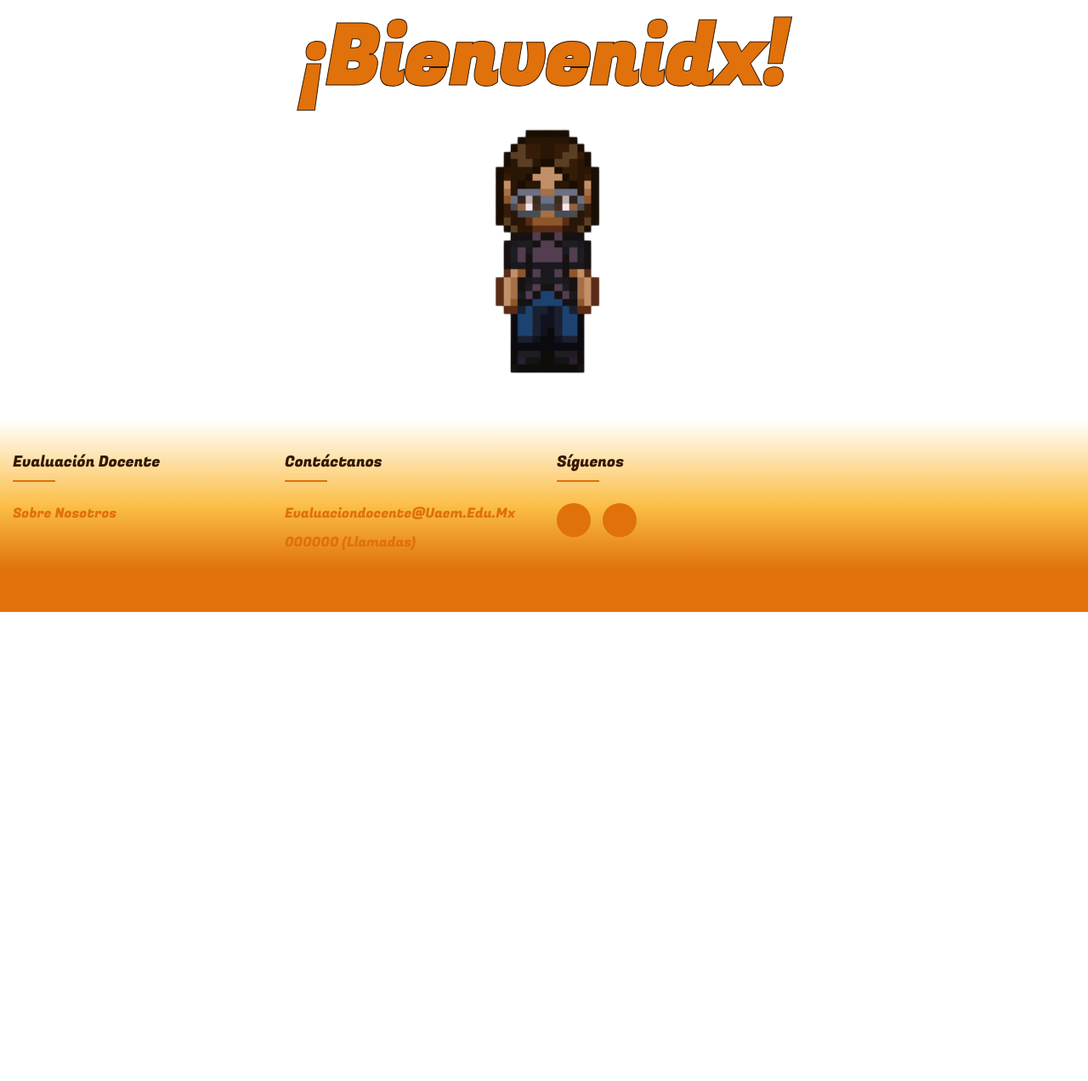
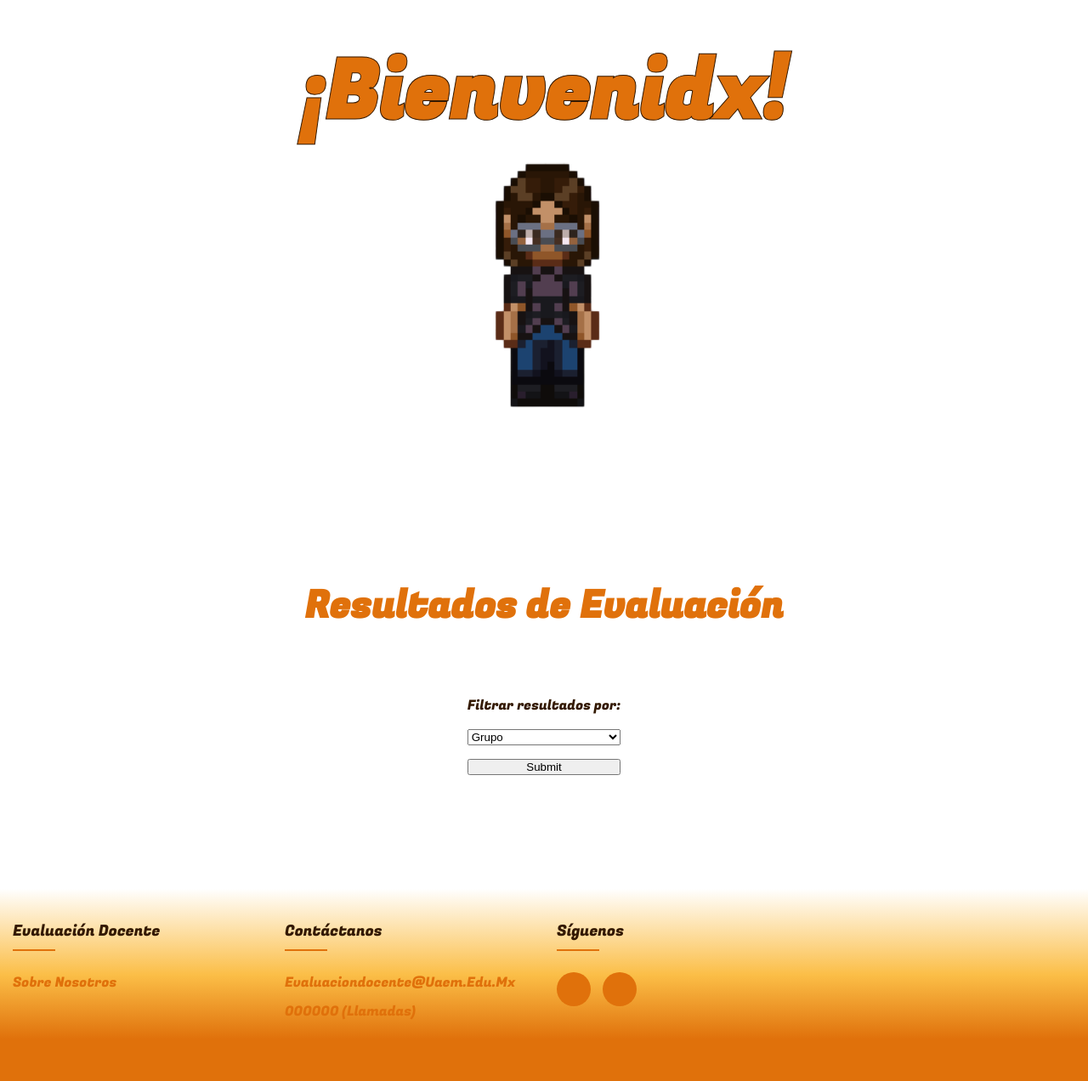
Before and after one commit to giulia-lm/teacher-evaluation-web, a Flask app: page /teachers/inicio in a window 1280 px wide. Shown: the part 92-1364 px from the top of the page at 85% size. Before the commit the page ends 812 px from the top, so only its background shows below. Run offline with Flask 3, Linux system fonts and the light colour scheme.

Commit message:
filtro docentes sin graficos y boton submit

```diff
--- a/app.py
+++ b/app.py
@@ -1,12 +1,12 @@
 from flask import Flask, render_template, request, redirect, url_for, session, abort
 from flask import flash
-
+import datetime
 import mysql.connector
 import os
 from jinja2 import TemplateNotFound
 import hashlib
 
-import datetime
+import matplotlib.pyplot as plt
 
 app = Flask(__name__, template_folder='templates', static_folder='static')
 app.secret_key = "8so138bs28d32s4wz3872s8ou6oqwo74368o283"
@@ -201,6 +201,78 @@ def enviar_respuestas(id_encuesta):
         return redirect(url_for('encuestas_alumnx'))
 
 
+# Función para filtrar resultados de evaluacion
+@app.route('/teachers/inicio-teachers', methods=['GET', 'POST'])
+def filter_results():
+    error = None
+    user_id = session['user_id']
+
+    if 'user_id' not in session:
+        return redirect(url_for('login'))
+
+    unique_results = []
+    if request.method == 'POST':
+        first_filter = request.form.get('first-filter').strip()
+        cursor = db.cursor(dictionary=True)
+
+        if first_filter == 'Materia':
+            cursor.execute("""SELECT m.name AS materia
+            FROM docente_materia dm
+            JOIN user d ON dm.id_docente = d.id
+            JOIN materia m ON dm.id_materia = m.id
+            JOIN materia_grupo mg ON mg.id_materia = m.id WHERE d.id = %s""", (user_id, ))
+
+        if first_filter == 'Grupo':
+            cursor.execute("""SELECT g.nombre AS grupo
+            FROM docente_materia dm
+            JOIN user d ON dm.id_docente = d.id
+            JOIN materia m ON dm.id_materia = m.id
+            JOIN materia_grupo mg ON mg.id_materia = m.id
+            JOIN grupo g ON mg.id_grupo = g.id WHERE d.id = %s""", (user_id, ))
+
+        results = cursor.fetchall()
+        unique_results = set(val for dic in results for val in dic.values())
+        cursor.close()
+
+    # GET request
+    return render_template('teachers/inicio-teachers.html', results=unique_results)
+
+
+
+def create_plot(xvalues, yvalues, title, xlabel="", ylabel=""):
+    fig, ax = plt.subplots()
+    ax.plot(xvalues, yvalues)
+    ax.set_title(title)
+    if xlabel:
+        ax.set_xlabel(xlabel)
+    if ylabel:
+        ax.set_ylabel(ylabel)
+    return fig
+
+# Función creación y muestra de gráficos resultados de forms para docente
+@app.route('/teachers/inicio-teachers', methods=['GET'])
+def results_teachers():
+    error = None
+
+    if 'user_id' not in session:
+        return redirect(url_for('login'))
+
+    user_id = session['user_id']
+
+    cursor = db.cursor(dictionary=True)
+
+    #cursor.execute("SELECT ", (user_id,user_id))
+    results = cursor.fetchall()
+
+    figures = {}
+    #for result in results:
+        ##figures[result.id] = create_plot(x, y, "test1")
+
+
+    cursor.close()
+
+    # GET request
+    #return render_template('teachers/inicio-teachers', error=error, graficos=graficos)
 
 
 
--- /dev/null
+++ b/static/css/pages/teacher-results.css
@@ -0,0 +1,32 @@
+@charset "utf-8";
+
+/* Sección de resultados obtenidos en los formularios para el docente*/
+.ev-results-section {
+  padding-top: 180px;
+  padding-bottom: 100px;
+  background-color: var(--light-bg);
+  display: flex;
+  flex-direction: column;
+  align-items: center;
+  gap: 2rem;
+}
+
+/* Texto de "Resultados obtenidos" */
+.ev-results-textBox{
+  text-align: center;
+  max-width: 700px;
+  margin-bottom: 2rem;
+}
+
+.ev-results-textBox h2 {
+  color: var(--orange);
+  font-family: "Fugaz One", sans-serif;
+  font-size: 2.8rem;
+  margin-bottom: 0.5rem;
+}
+
+.ev-results-textBox p {
+  color: var(--brown);
+  font-family: "Nunito", sans-serif;
+  font-size: 1.4rem;
+}
--- a/templates/alumnxs/inicio-alumnxs.html
+++ b/templates/alumnxs/inicio-alumnxs.html
@@ -84,8 +84,6 @@
       <p>{{ encuesta.description }}</p>
       <button class = "btn-open-form"> <a href="{{ url_for('contestar_encuesta', id_encuesta=encuesta.id) }}">Contestar</a></button>
     </div>
-
-
   </div>
 {% endfor %}
 
--- a/templates/teachers/inicio-teachers.html
+++ b/templates/teachers/inicio-teachers.html
@@ -11,6 +11,8 @@
     <link href="../../static/css/base.css" rel="stylesheet">
     <link href="../../static/css/components.css" rel="stylesheet">
     <link href="../../static/css/layout.css" rel="stylesheet">
+
+    <link href="../../static/css/pages/teacher-results.css" rel="stylesheet">
 
     <link rel="icon" type="image/jpg" href="../../static/css/img/teacher-icon.png">
 
@@ -38,6 +40,18 @@
         </ul>
     </div>
 
+<section class="alert-section">
+{% with messages = get_flashed_messages() %}
+  {% if messages %}
+    <ul class="flashes">
+      {% for message in messages %}
+        <li>{{ message }}</li>
+      {% endfor %}
+    </ul>
+  {% endif %}
+{% endwith %}
+</section>
+
 <!-- Sección de inicio / Bienvenida -->
 <section class="welcome-section">
 
@@ -50,7 +64,31 @@
   </div>
 </section>
 
-<section class=""
+<!-- Seccion de resultados obtenidos -->
+<section class="ev-results-section">
+  <div class="ev-results-textBox">
+    <h2>Resultados de Evaluación</h2>
+  </div>
+
+  <form action="{{ url_for('filter_results') }}" method="post">
+    <label>Filtrar resultados por:</label>
+    <select name="first-filter" class="filtro">
+      <option>Grupo</option>
+      <option>Materia</option>
+    </select>
+    <input type="submit" value="Submit">
+  </form>
+{% if results %}
+  <form action="{{ url_for('results_teachers') }}" method="post">
+    <select name="second-filter" class="filtro">
+      {% for option in results %}
+      <option>{{ option }}</option>
+      {% endfor %}
+    </select>
+    <input type="submit" value="Submit">
+  </form>
+{% endif %}
+</section>
 
 
 <!-- Footer -->
```
Also changed, not shown: test.py (+15 -14 lines), test_plot1.png (added), 7 other files.
